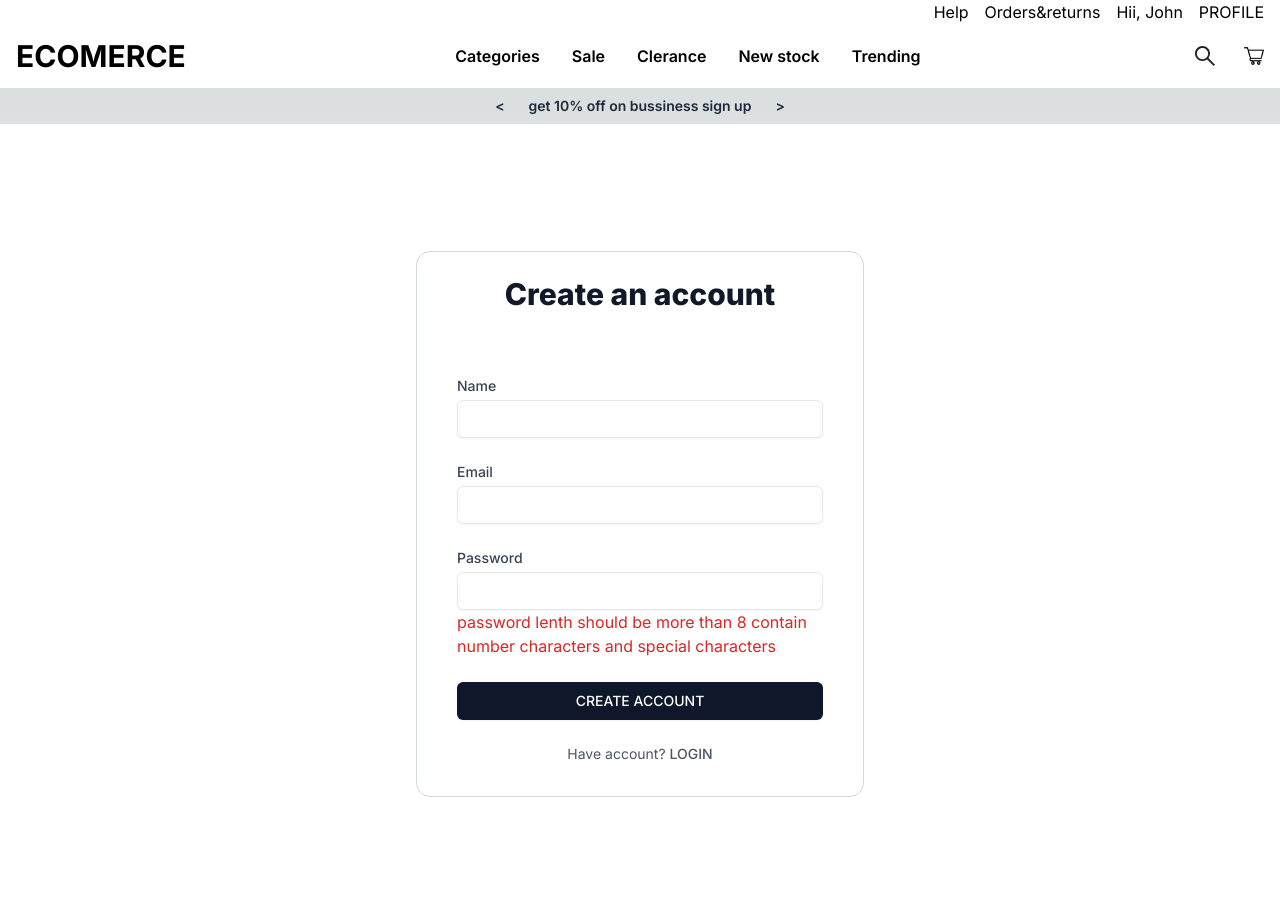
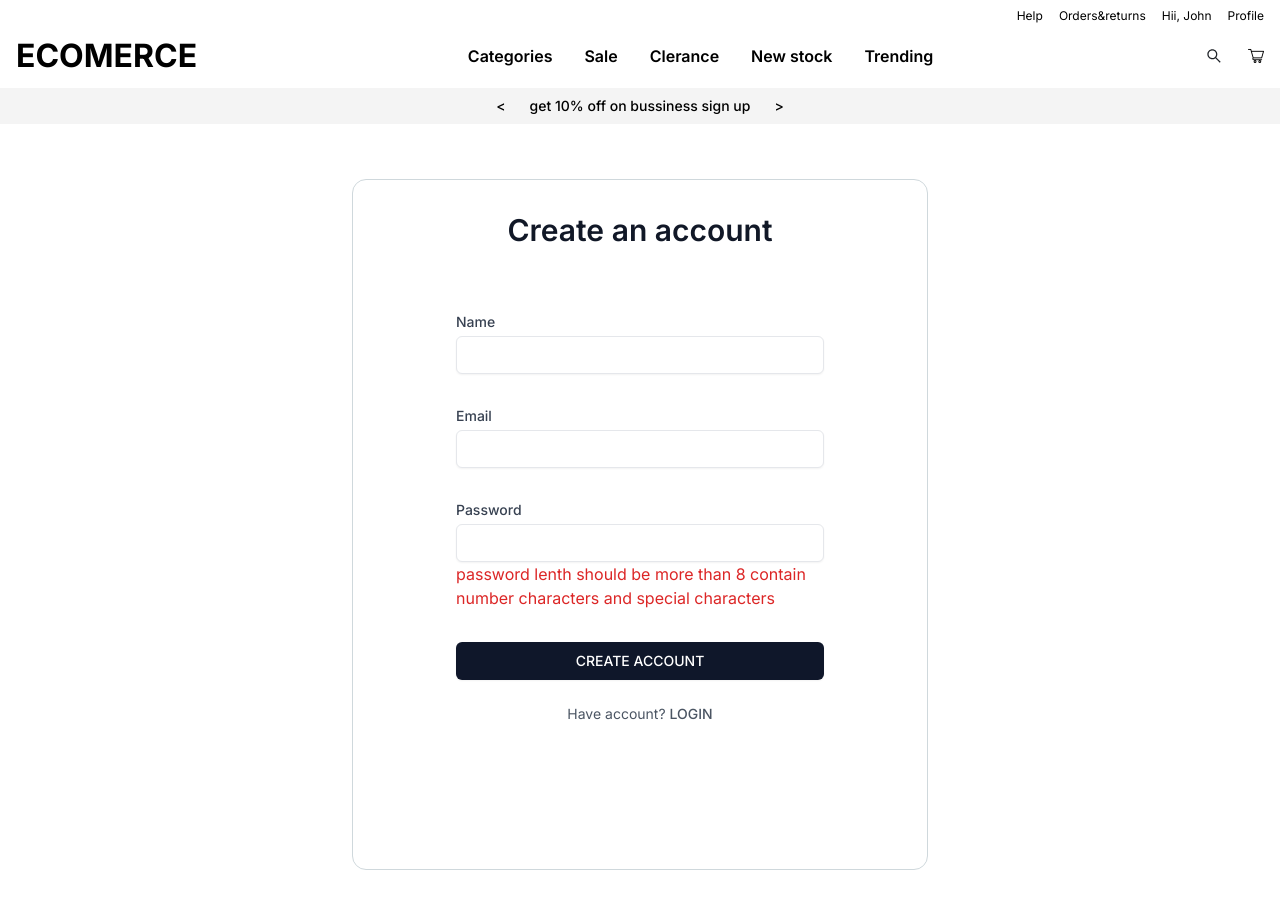
Before and after one commit to Upendrapal0607/turnover-assignment-project, a Next.js app: page /signup in a window 1280 px wide. Shown: the top 908 px of the page. Built offline with nearby package versions, Linux system fonts and the light colour scheme.

Commit message:
changes in desing page

```diff
--- a/src/app/api/products/route.js
+++ b/src/app/api/products/route.js
@@ -3,19 +3,10 @@ export async function GET(request,{params}) {
   try {
 //
     // This is currect code but it were give me error during the deployment process
-    // const url = new URL(request.url);
-    // const params = url.searchParams;
-    // const page = parseInt(params.get("page")) || 1;
-    // const limit = parseInt(params.get("limit")) || 6;
-
-//
-
-//
-    // this is not dynamic just use for safe deployment
-      const page =1;
-      const limit = 6;
-
-//
+    const url = new URL(request.url);
+    const params = url.searchParams;
+    const page = parseInt(params.get("page")) || 1;
+    const limit = parseInt(params.get("limit")) || 6;
     const offset = (page - 1) * limit;
     const products = await query({
       query: `SELECT * FROM products LIMIT ${limit} OFFSET ${offset}`,
--- a/src/app/components/login.jsx
+++ b/src/app/components/login.jsx
@@ -75,7 +75,7 @@ const LoginPage = () => {
                     type="email"
                     autoComplete="email"
                     required
-                    className="appearance-none block w-full px-3 py-2 border rounded-md shadow-sm placeholder-gray-400 focus:outline-none focus:ring-indigo-500 focus:border-indigo-500 sm:text-sm"
+                    className="appearance-none block w-full px-3 py-2 border rounded-md shadow-sm placeholder-gray-400 focus:outline-none focus:ring-[#C1C1C1] focus:border-[#C1C1C1] sm:text-sm"
                   />
                 </div>
               </div>
@@ -96,7 +96,7 @@ const LoginPage = () => {
                     type={!visible ? "password" : "text"}
                     autoComplete="current-password"
                     required
-                    className="appearance-none block w-full px-3 py-2 border rounded-md shadow-sm placeholder-gray-400 focus:outline-none focus:ring-indigo-500 focus:border-indigo-500 sm:text-sm"
+                    className="appearance-none block w-full px-3 py-2 border rounded-md shadow-sm placeholder-gray-400 focus:outline-none focus:ring-[#C1C1C1] focus:border-[#C1C1C1] sm:text-sm"
                   />
                   {!visible ? (
                     <p
@@ -121,7 +121,7 @@ const LoginPage = () => {
               <div>
                 <button
                   type="submit"
-                  className="w-full flex justify-center py-2 px-4 border border-transparent rounded-md shadow-sm text-sm font-medium text-white bg-slate-900 hover:bg-slate-950 focus:outline-none focus:ring-2 focus:ring-offset-2 focus:ring-indigo-500"
+                  className="w-full flex justify-center py-2 px-4 border border-transparent rounded-md shadow-sm text-sm font-medium text-white bg-slate-900 hover:bg-slate-950 focus:outline-none focus:ring-2 focus:ring-offset-2 focus:ring-[#C1C1C1]"
                 >
                   LOGIN
                 </button>
--- a/src/app/components/signup.jsx
+++ b/src/app/components/signup.jsx
@@ -25,16 +25,16 @@ const SignUp = ({ userDetails, setUserDetails, setIsMailTrue, setOtp }) => {
   return (
     <div className="min-h-screen bg-white flex flex-col justify-center py-12 sm:px-6 lg:px-8">
       <div
-        className="sm:mx-auto sm:w-full sm:max-w-md bg-white"
+        className="sm:mx-auto sm:w-[576px] sm:h-[691px] sm:max-w-[576px] bg-white"
         style={{ border: "1px solid #CFD8DC", borderRadius: "14px" }}
       >
-        <h2 className="mt-6 text-center text-3xl font-extrabold text-gray-900">
+        <h2 className="mt-8 text-center text-3xl font-semibold text-gray-900">
           Create an account
         </h2>
 
         <div className="mt-8 sm:mx-auto sm:w-full sm:max-w-md">
           <div className=" py-8 px-4 sm:rounded-lg sm:px-10">
-            <form className="space-y-6 text-left" onSubmit={handleNavigate}>
+            <form className="space-y-8 text-left" onSubmit={handleNavigate}>
               <div>
                 <label
                   htmlFor="name"
@@ -51,7 +51,7 @@ const SignUp = ({ userDetails, setUserDetails, setIsMailTrue, setOtp }) => {
                     name="username"
                     type="text"
                     required
-                    className="appearance-none block w-full px-3 py-2 border rounded-md shadow-sm placeholder-gray-400 focus:outline-none focus:ring-indigo-500 focus:border-indigo-500 sm:text-sm"
+                    className="appearance-none block w-full px-3 py-2 border rounded-md shadow-sm placeholder-gray-400 focus:outline-none focus:ring-[#C1C1C1] focus:border-[#C1C1C1] sm:text-sm"
                   />
                 </div>
               </div>
@@ -72,7 +72,7 @@ const SignUp = ({ userDetails, setUserDetails, setIsMailTrue, setOtp }) => {
                     name="email"
                     autoComplete="email"
                     required
-                    className="appearance-none block w-full px-3 py-2 border rounded-md shadow-sm placeholder-gray-400 focus:outline-none focus:ring-indigo-500 focus:border-indigo-500 sm:text-sm"
+                    className="appearance-none block w-full px-3 py-2 border rounded-md shadow-sm placeholder-gray-400 focus:outline-none focus:ring-[#C1C1C1] focus:border-[#C1C1C1] sm:text-sm"
                   />
                 </div>
               </div>
@@ -93,7 +93,7 @@ const SignUp = ({ userDetails, setUserDetails, setIsMailTrue, setOtp }) => {
                     onChange={handleChangeDetails}
                     value={userDetails.password}
                     required
-                    className="appearance-none block w-full px-3 py-2 border rounded-md shadow-sm placeholder-gray-400 focus:outline-none focus:ring-indigo-500 focus:border-indigo-500 sm:text-sm"
+                    className="appearance-none block w-full px-3 py-2 border rounded-md shadow-sm placeholder-gray-400 focus:outline-none focus:ring-[#C1C1C1] focus:border-[#C1C1C1] sm:text-sm"
                   />
                 </div>
                 <div className="text-red-600">
@@ -105,7 +105,7 @@ const SignUp = ({ userDetails, setUserDetails, setIsMailTrue, setOtp }) => {
               <div>
                 <button
                   type="submit"
-                  className="w-full flex justify-center py-2 px-4 border border-transparent rounded-md shadow-sm text-sm font-medium text-white bg-slate-900 hover:bg-slate-950 focus:outline-none focus:ring-2 focus:ring-offset-2 focus:ring-indigo-500"
+                  className="w-full flex justify-center py-2 px-4 border border-transparent rounded-md shadow-sm text-sm font-medium text-white bg-slate-900 hover:bg-slate-950 focus:outline-none focus:ring-2 focus:ring-offset-2 focus:ring-[#C1C1C1]"
                 >
                   CREATE ACCOUNT
                 </button>
--- a/src/app/controller/index.js
+++ b/src/app/controller/index.js
@@ -1,7 +1,7 @@
 const { default: axios } = require("axios");
 
 const baseUrl = "api/user";
-const productbaseUrl = "/api/products";
+const productbaseUrl = "api/products";
 
 export const registerUser = async (params) => {
   try {
--- a/src/app/layout.js
+++ b/src/app/layout.js
@@ -17,16 +17,16 @@ export default function RootLayout({ children }) {
        <header className="bg-white">
     <div className="max-w-10xl mx-auto px-4">
         <div className='flex items-center justify-end' >
-    <div className='flex items-center justify-between gap-4 font-normal from-neutral-900'>
+    <div className='flex items-center text-xs mt-2 justify-between gap-4 font-normal from-neutral-900'>
 <p>Help</p>
 <p>Orders&returns</p>
 <p>Hii, John</p>
-<a href="/profile">PROFILE</a>
+<a href="/profile">Profile</a>
     </div>
         </div>
       <div className="flex items-center justify-between h-16" >
       <div className="flex items-center justify-between" >
-       <h1 className="font-bold text-3xl">ECOMERCE</h1>
+       <h1 className="font-bold text-[32px]">ECOMERCE</h1>
         </div>
         <div className="sm:flex items-center hidden justify-between h-16 gap-8 font-semibold text-base" >
         <h3>Categories</h3>
@@ -38,18 +38,18 @@ export default function RootLayout({ children }) {
         <div className="flex items-center justify-between gap-6" >
         <Image
               src="/SearchIcon.svg"
-              alt="Vercel Logo"
-              className="light:invert text-white"
-              width={30}
-              height={10}
+              alt="serch"
+              className="light:invert text-white cursor-pointer"
+              width={20}
+              height={8}
               priority
             />
         <Image
               src="/shoppingCart.png"
               alt="cart"
-              className="light:invert text-white"
-              width={20}
-              height={3}
+              className="light:invert text-white cursor-pointer"
+              width={16}
+              height={2}
               priority
             />
 
@@ -58,7 +58,7 @@ export default function RootLayout({ children }) {
     </div>
 
   </header>
-  <div className="flex justify-center items-center py-2 font-semibold text-sm text-slate-800">
+  <div className="flex justify-center items-center py-2 bg-[#F4F4F4] font-medium text-sm text-[#000000]">
   <p>
     <span className="mr-6">{"<"}</span>
     get 10% off on bussiness sign up
```
Also changed, not shown: next.config.mjs (+0 -26 lines).
